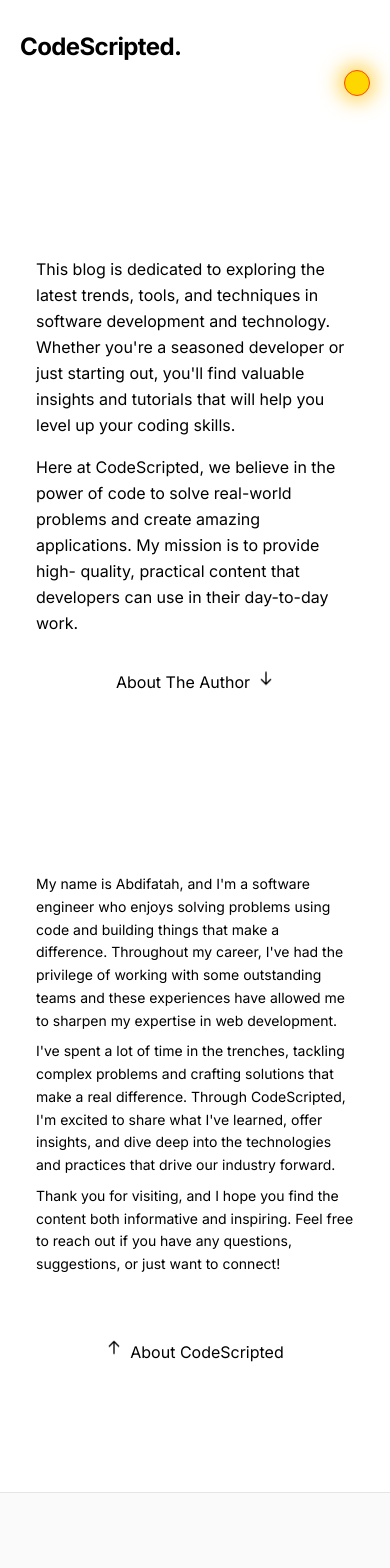
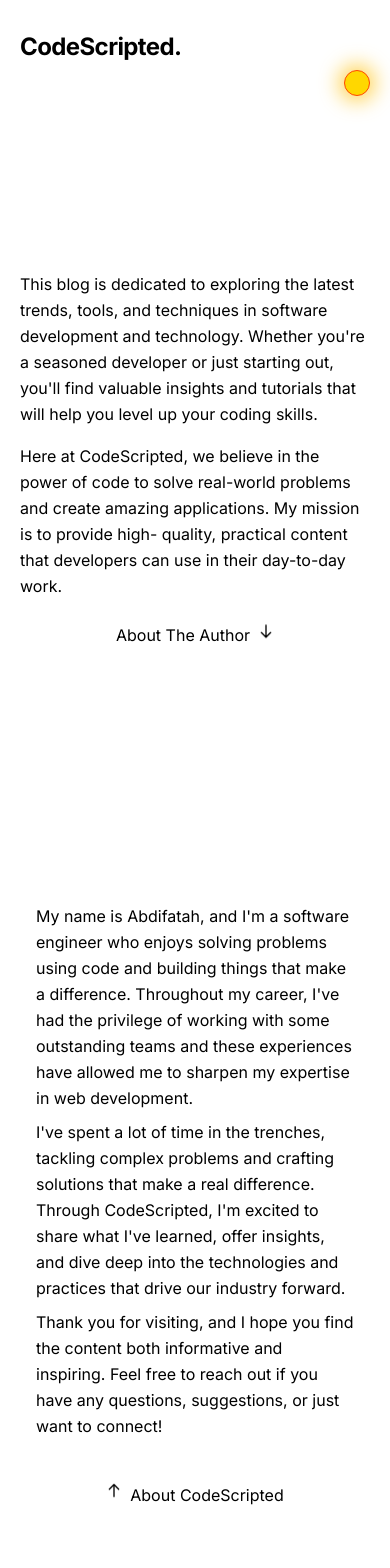
Before and after one commit to aartan/code-scripted, a Next.js app: page /about in a window 390 px wide. Shown: the top 1568 px of the page. Built offline with nearby package versions, Linux system fonts and the light colour scheme.

Commit message:
adjust styling further

```diff
--- a/src/app/about/AboutPageContent.tsx
+++ b/src/app/about/AboutPageContent.tsx
@@ -73,8 +73,10 @@ export default function AboutPageContent() {
 
         // If not mobile, apply the offset for sections like "intro" or "author"
         if (!isMobile && targetRef) {
-            if (section === "intro" || section === "author") {
-                offset = 150; // Adjust this value according to your header height
+            if (section === "intro") {
+                offset = 150; // Offset for intro section
+            } else if (section === "author") {
+                offset = 100; // Reduced offset for author section to center it better
             }
 
             // Apply scroll with the offset
@@ -140,10 +142,10 @@ export default function AboutPageContent() {
             {/* Introduction Section - With responsive image handling */}
             <section
                 ref={introRef}
-                className="min-h-[80vh] flex items-center justify-center px-4 sm:px-6 py-6 sm:py-8 mb-4"
+                className="min-h-[75vh] flex items-center justify-center mb-12"
             >
                 <div className="w-full max-w-4xl mx-auto">
-                    <div className="flex flex-col md:flex-row gap-8 items-center">
+                    <div className="flex flex-col md:flex-row gap-8 items-center md:my-24">
                         <div className="flex flex-col md:flex-row gap-6 items-center">
                             {/* Image only displays on larger screens */}
                             <div className="hidden md:block w-2/5 relative h-64 rounded-xl overflow-hidden shadow-2xl mr-8">
@@ -175,7 +177,7 @@ export default function AboutPageContent() {
                     <div className="flex justify-center">
                         <button
                             onClick={() => scrollToSection("author")}
-                            className="group flex items-center gap-2 px-5 py-2.5
+                            className="group flex items-center gap-2 px-5
                          transition-all"
                         >
                             About The Author
@@ -200,11 +202,11 @@ export default function AboutPageContent() {
 
             <section
                 ref={authorRef}
-                className="min-h-[100vh)] flex items-center justify-center px-4 sm:px-6 py-6 sm:py-8 mt-8 mb-24"
+                className="min-h-[90vh] flex items-center justify-center px-4 sm:px-6"
             >
                 <div className="w-full max-w-4xl mx-auto">
                     <div className="flex flex-col items-center">
-                        <div className="flex flex-col md:flex-row gap-8 items-center w-full">
+                        <div className="flex flex-col md:flex-row gap-8 items-center w-full my-3 md:mb-24">
                             {/* Image Container - Larger and with better styling */}
                             <div className="hidden md:block md:w-48 md:h-48 relative rounded-full overflow-hidden
                 border-2 border-gray-200 dark:border-gray-600 shadow-lg
@@ -222,7 +224,7 @@ export default function AboutPageContent() {
                             {/* Text content */}
                             <div className="flex-grow">
                                 <div className="w-full">
-                                <p className="text-sm sm:text-base leading-relaxed mb-2">
+                                <p className="sm:text-base leading-relaxed mb-2">
                                     My name is Abdifatah, and I'm a software engineer who enjoys solving
                                     problems using code and building things that make a difference. Throughout
                                     my career, I've had the privilege of working with some outstanding teams
@@ -230,14 +232,14 @@ export default function AboutPageContent() {
                                     development.
                                 </p>
 
-                                <p className="text-sm sm:text-base leading-relaxed mb-2">
+                                <p className="sm:text-base leading-relaxed mb-2">
                                     I've spent a lot of time in the trenches, tackling complex problems and
                                     crafting solutions that make a real difference. Through CodeScripted, I'm
                                     excited to share what I've learned, offer insights, and dive deep into the
                                     technologies and practices that drive our industry forward.
                                 </p>
 
-                                <p className="text-sm sm:text-base leading-relaxed mb-6">
+                                <p className="sm:text-base leading-relaxed mb-6">
                                     Thank you for visiting, and I hope you find the content both informative and
                                     inspiring. Feel free to reach out if you have any questions, suggestions, or
                                     just want to connect!
@@ -247,7 +249,7 @@ export default function AboutPageContent() {
                         </div>
 
                         {/* Navigation button - below content with original styling */}
-                        <div className="flex justify-center gap-4 mt-8">
+                        <div className="flex justify-center gap-4">
                             <button
                                 onClick={() => {
                                     window.scrollTo({
```
